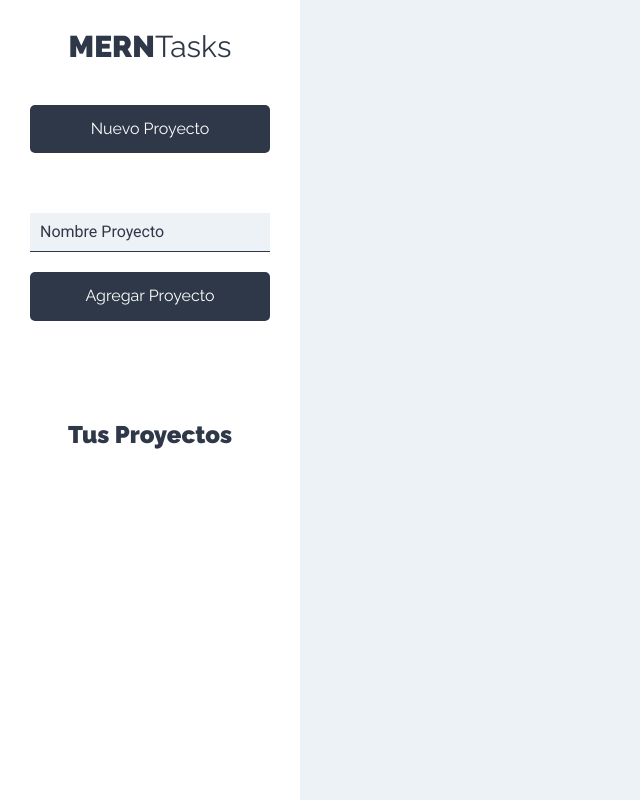
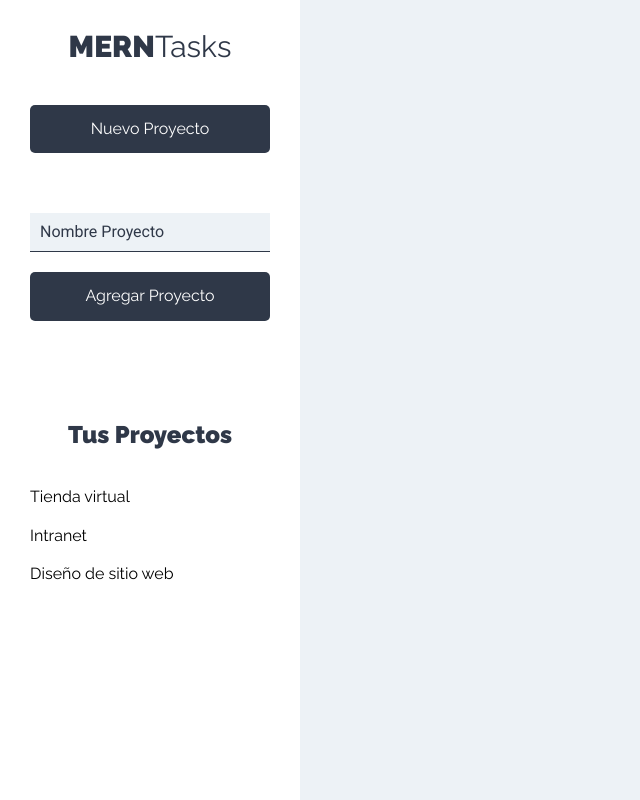
Before and after one commit to SisifoDev/MERN-Tasks, a React (Create React App) app: page /proyectos in a window 1280 px wide. Shown: the whole page, without its empty margins (0-640 px from the left). Built offline with nearby package versions, Linux system fonts and the light colour scheme.

Commit message:
Mostrando listado de proyectos en el componente

```diff
--- a/src/components/layout/Sidebar.js
+++ b/src/components/layout/Sidebar.js
@@ -1,4 +1,5 @@
 import React from "react";
+import ListadoProyectos from "../proyectos/ListadoProyectos";
 import NuevoProyecto from "../proyectos/NuevoProyecto";
 
 const Sidebar = () => {
@@ -10,6 +11,7 @@
       <NuevoProyecto />
       <div className="proyectos">
         <h2>Tus Proyectos</h2>
+        <ListadoProyectos />
       </div>
     </aside>
   );
--- /dev/null
+++ b/src/components/proyectos/ListadoProyectos.js
@@ -0,0 +1,20 @@
+import React from "react";
+import Proyecto from "./Proyecto";
+
+const ListadoProyectos = () => {
+  const proyectos = [
+    { nombre: "Tienda virtual" },
+    { nombre: "Intranet" },
+    { nombre: "Diseño de sitio web" },
+  ];
+
+  return (
+    <ul className="listado-proyectos">
+      {proyectos.map((proyecto) => (
+        <Proyecto proyecto={proyecto} />
+      ))}
+    </ul>
+  );
+};
+
+export default ListadoProyectos;
--- a/src/components/proyectos/NuevoProyecto.js
+++ b/src/components/proyectos/NuevoProyecto.js
@@ -21,7 +21,7 @@
   const onSubmitProyecto = (e) => {
     e.preventDefault();
 
-    // VAlidar el proyecto
+    // Validar el proyecto
 
     // Agregar al state
 
--- /dev/null
+++ b/src/components/proyectos/Proyecto.js
@@ -0,0 +1,13 @@
+import React from "react";
+
+const Proyecto = ({ proyecto }) => {
+  return (
+    <li>
+      <button type="button" className="btn btn-blank">
+        {proyecto.nombre}
+      </button>
+    </li>
+  );
+};
+
+export default Proyecto;
```
